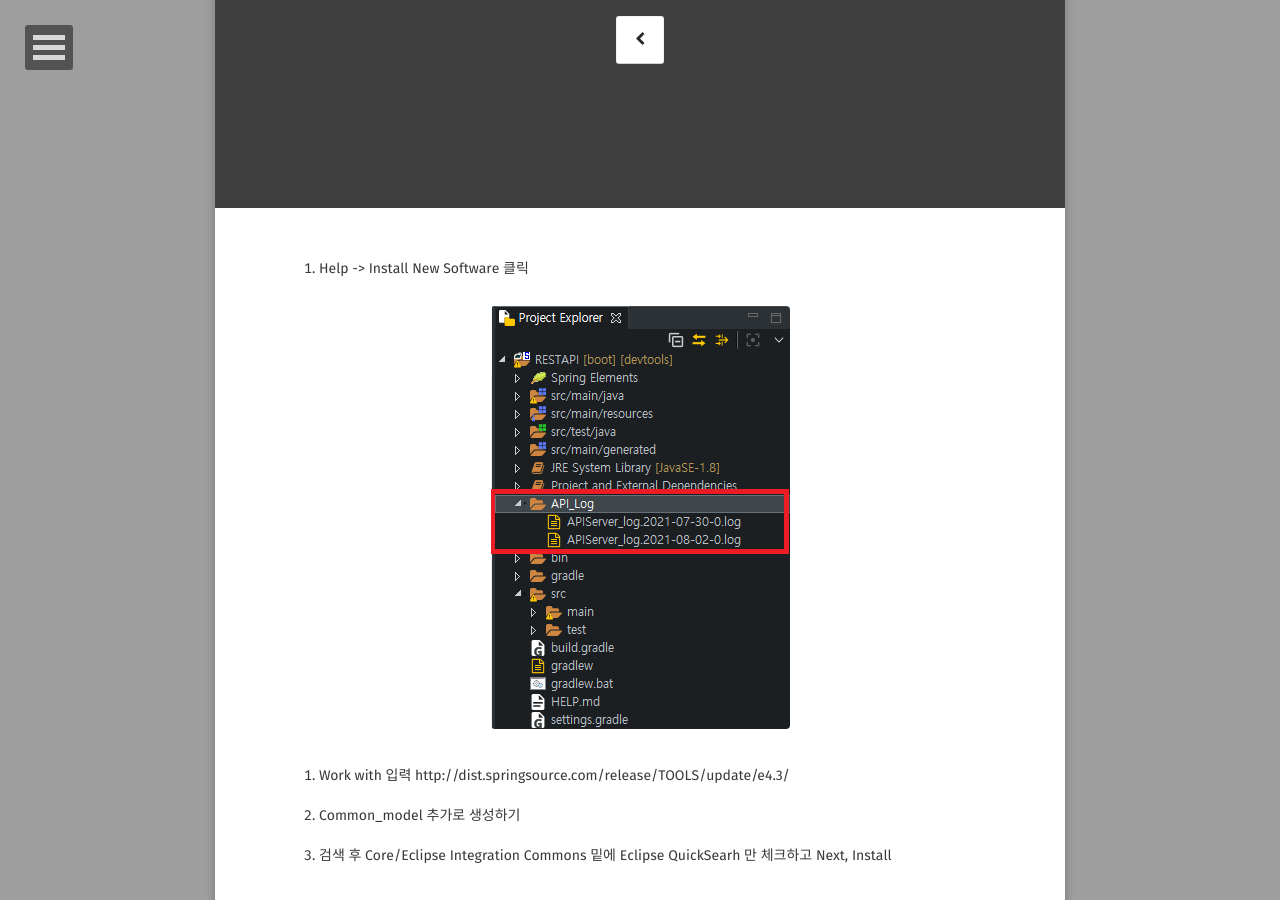
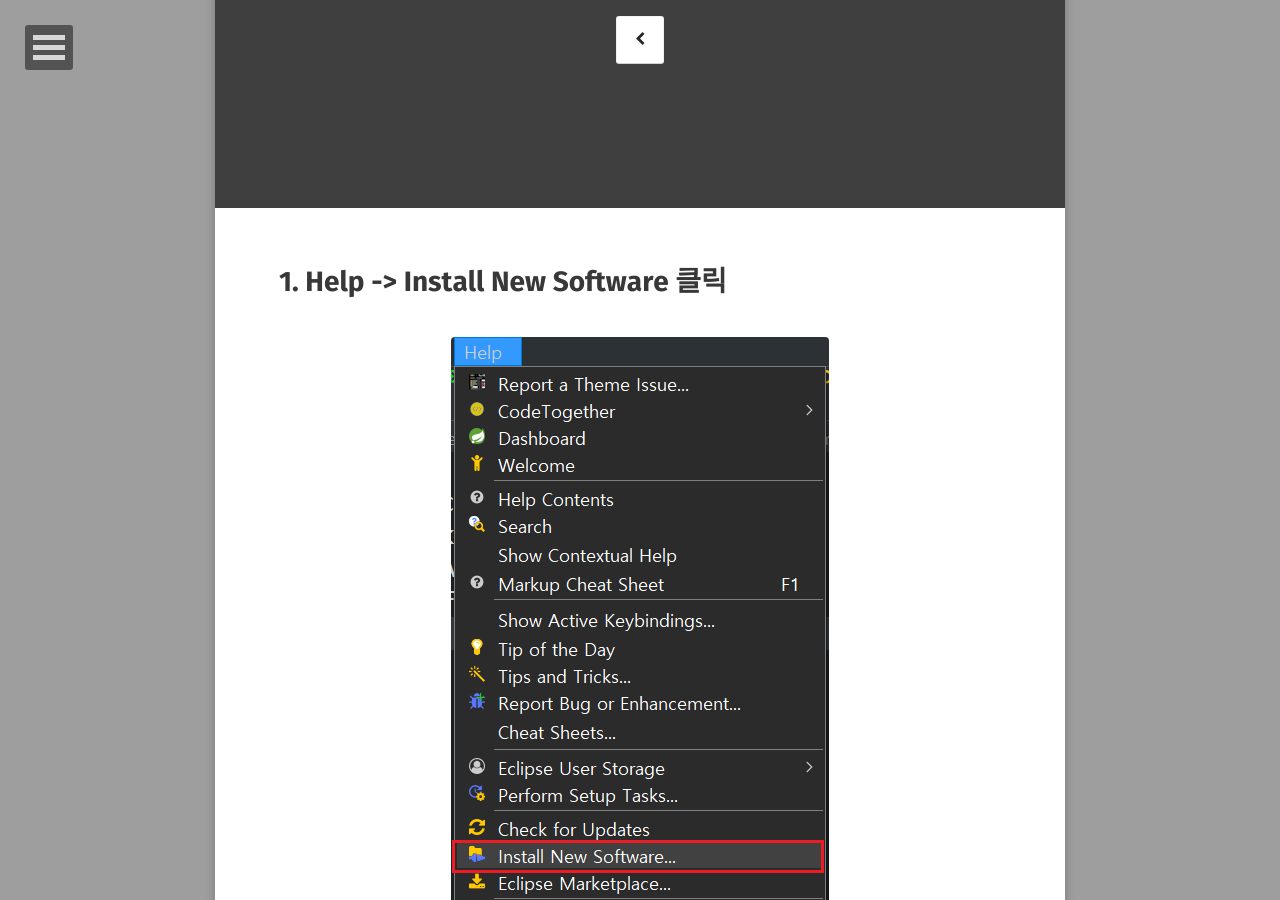
Before and after one commit to GayeonYoon/GayeonYoon.github.io, a Jekyll site: the page built from _posts/2021-08-07-ECLIPSE-QUICK-SEARCH-INSTALLL.md, in a window 1280 px wide and 900 px high, scrolled down 362 px. Built offline with Jekyll 4.4.1, drawn with Linux system fonts in a browser that asks for light colours; some web fonts are replaced; some of the changed text lies outside the part shown.

Commit message:
Update 2021-08-07-ECLIPSE-QUICK-SEARCH-INSTALLL.md

```diff
--- a/_posts/2021-08-07-ECLIPSE-QUICK-SEARCH-INSTALLL.md
+++ b/_posts/2021-08-07-ECLIPSE-QUICK-SEARCH-INSTALLL.md
@@ -9,14 +9,22 @@ eclipse: true
 feature: /assets/img/eclipse_logo.jpg
 ---
 
-1. Help -> Install New Software 클릭
+# 1. Help -> Install New Software 클릭
 <figure>
-	<img src="/assets/img/log_directory.png">
+	<img src="/assets/img/quick-search1.png">
 </figure>
-2.  Work with 입력
-http://dist.springsource.com/release/TOOLS/update/e4.3/
 
+# 2. Add... 클릭 -> Name, Location 입력 -> Add 클릭
+* Name: QuickSearch
+* Location: http://dist.springsource.com/release/TOOLS/update/e4.3/
 
-3. Common_model 추가로 생성하기
+<figure>
+	<img src="/assets/img/quick-search2.png">
+</figure>
 
-4. 검색 후 Core/Eclipse Integration Commons 밑에 Eclipse QuickSearh 만 체크하고 Next, Install
+# 3. Wock with 에 입력한 Name과 Location 확인 -> Core/Eclipse Integration Commons 클릭 -> Eclipse QuickSearh 만 체크 -> Next
+<figure>
+	<img src="/assets/img/quick-search3.png">
+</figure>
+
+# 4. Restart 후 Ctrl + Shift + L 로 확인!!
```
